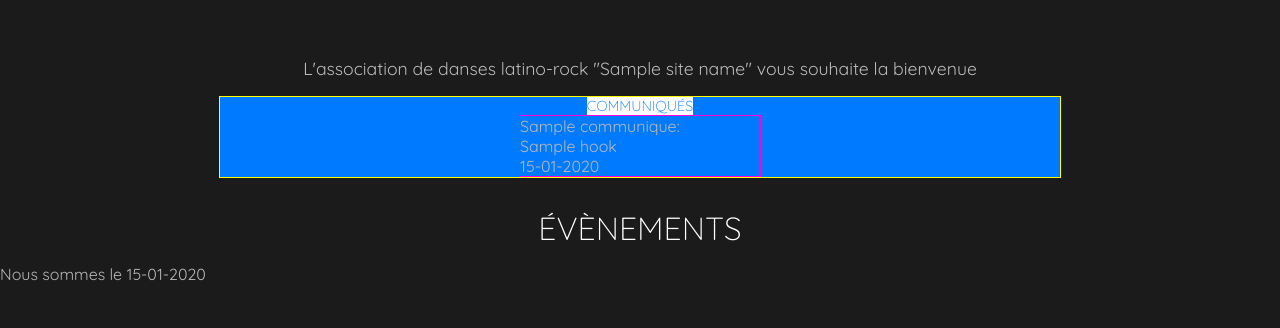
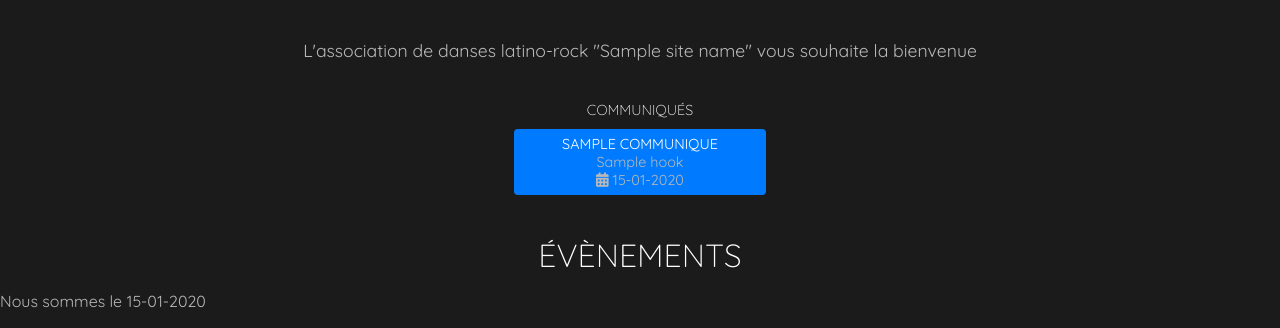
Before and after one commit to Eric-SCHEFFER/blueangels2.0, a Symfony app: template templates/home.html.twig in a window 1280 px wide. Shown: the part 204-532 px from the top of the page. Run offline with Twig, Linux system fonts and the light colour scheme; the template is opened without the code that fills it: most values are stand-ins (such as "Sample title", 1, 10 or a date in 2020); some libraries are stand-ins or nearby versions.

Commit message:
front: Restylage homePage Communiqués2

```diff
--- a/public/css/communiquesPanel.css
+++ b/public/css/communiquesPanel.css
@@ -1,93 +1,34 @@
 .communiques-panel {
-   position: relative;
-   max-width: 840px;
-   margin: auto;
-   border: yellow 1px solid;
+   /* border: yellow 1px solid; */
+   font-size: .9em;
+   padding: 0;
+   margin-top: 40px;
 }
 
 .communiques-panel h3.titre {
-   margin: auto;
-   padding: 0;
-   font-size: .9em;
-   width: max-content;
-   background-color: white;
+   margin: 0;
+   font-size: inherit;
+   /* border: yellow 1px solid; */
 }
 
 .communiques-panel .cards-wrapper {
    display: flex;
    justify-content: center;
    flex-wrap: wrap;
-
-
 }
 
 .communiques-panel .card {
-   width: 240px;
-   border: rgb(255, 0, 221) 1px solid;
-
-}
-
-
-
-
-/* .communiques .bloc-cards {
-   position: relative;
    display: flex;
    flex-direction: column;
    align-items: center;
-   padding: 0px 0 0 0;
-   border: #ff0000 1px solid;
-   border-radius: 3px;
-   padding: 0;
-   color: rgb(214, 214, 214);
-   width: 300px;
+   width: 240px;
+   margin: 10px;
+   padding: 6px;
+   border-radius: 4px;
+   /* border: rgb(255, 0, 221) 1px solid; */
 }
 
-.communiques .events-notification,
-.communiques .card-communique {
-   font-size: .9em;
-   padding: 3px 0 3px 0;
-   border: rgb(17, 0, 255) 1px solid;
-   width: max-content;
-   display: flex;
-   flex-direction: row;
-   justify-content: center;
+.communiques-panel .card .titre {
+   text-transform: uppercase;
+   color: white;
 }
-
-.communiques .events-notification i,
-.communiques .card-communique i {
-   position: relative;
-   left: 4px;
-}
-
-.communiques .events-notification {
-   text-transform: capitalize;
-}
-
-.communiques .card-communique:hover,
-.communiques .events-notification:hover {
-   text-decoration: none;
-   color: #ffffff;
-}
-
-.communiques .titre {
-   text-transform: uppercase;
-   padding: 0 4px 0 0;
-   max-width: 120px;
-   overflow: hidden;
-   white-space: nowrap;
-   text-overflow: ellipsis;
-}
-
-.communiques .hook {
-   text-transform: capitalize;
-   max-width: 146px;
-   white-space: nowrap;
-   overflow: hidden;
-   text-overflow: ellipsis;
-} */
-
-/* .communiques .date {
-   font-style: italic;
-   color: #575757;
-} */
--- a/public/css/home.css
+++ b/public/css/home.css
@@ -8,6 +8,10 @@ section {
    padding: 0 12px 0 12px;
 }
 
+.bienvenue-panel p {
+   margin: 0;
+}
+
 .articles {
    /* background-color: #203246; */
 }
--- a/src/Controller/HomeController.php
+++ b/src/Controller/HomeController.php
@@ -37,7 +37,7 @@ class HomeController extends AbstractController
         // On récupère les articles
         $articles = $this->articlesRepository->findBy([], ['created_at' => 'DESC'], 3, 0);
         // On récupère les communiqués
-        $communiques = $this->communiqueRepository->findBy([], ['created_at' => 'DESC'], 3  , 0);
+        $communiques = $this->communiqueRepository->findBy([], ['created_at' => 'DESC'], 1  , 0);
         return $this->render('home.html.twig', [
             'menu_courant' => 'home',
             'eventsToCome' => $events[0],
--- a/templates/home.html.twig
+++ b/templates/home.html.twig
@@ -14,76 +14,35 @@
     <div class="bienvenue-panel">
         <p>L'association de danses latino-rock "{{ SiteName }}" vous souhaite la bienvenue</p>
     </div>
-
-    <div class="communiques-panel bg-blue">
-        <h3 class="titre blue">
+{# ================================================================= #}
+    <div class="communiques-panel">
+        <h3 class="titre">
             Communiqués
         </h3>
         <div class="cards-wrapper">
             {% for communique in communiques %}
                 <a href="">
-                    <div class="card">
+                    <div class="card bg-blue">
                         <div class="titre">
-                            {{ communique.getTitre() }}:
+                            {{ communique.getTitre() }}
                         </div>
                         <div class="hook">
                             {{ communique.getHook() }}
                         </div>
                         <div class="date">
+                            <i class="fas fa-calendar-alt"></i>
                             {{ communique.getCreatedAt()|date("d-m-Y") }}
                         </div>
-
-
-
-
-
-
                     </div>
                 </a>
             {% endfor %}
         </div>
     </div>
-
 {# ================================================================= #}
-    {# <section class="communiques"> #}
-        {# TODO: #}
-        {#
-            On affiche les derniers communiqués par ordre inverse de création (minimum: aucun, maximum: 3)
-            Chaque communiqués est cliquable, et renvoi vers la page du communiqué
-        #}
-        {# <div class="bloc-cards"> #}
-            {% set countAVenir = countTotalEventsToCome[0][1] %}
-            {% set countPasse = countTotalCompletedEvents[0][1] %}
-            {# Affiche le nbre d'events à venir dans une notification #}
-            {# <a class="events-notification" href="#events" title="Évènements à venir: {{ countAVenir }}">
-                Évènements à venir: {{ countAVenir }}
-                <span class="bt-extra-small-arrow bt-color">
-                    <i class="fas fa-arrow-right fa-sm"></i>
-                </span>
-            </a> #}
-
-            {# {% for communique in communiques %}
-                <a class="card-communique" href="" title="{{ communique.getTitre() }} - {{ communique.getHook() }} - Mise à jour: {{ communique.getCreatedAt()|date("d-m-Y") }}">
-                    <div class="titre">
-                        {{ communique.getTitre() }}:
-                    </div>
-                    <div class="hook">
-                        {{ communique.getHook() }}
-                    </div> #}
-                    {# <div class="date">
-                        {{ communique.getCreatedAt()|date("d-m-Y") }}
-                    </div> #}
-                    {# <span class="bt-extra-small-arrow bt-color">
-                        <i class="fas fa-arrow-right fa-sm"></i>
-                    </span>
-                </a> #}
-            {# {% endfor %} #}
-        {# </div> #}
-    {# </section> #}
 
 
-
-{# ================================================================= #}
+{% set countAVenir = countTotalEventsToCome[0][1] %}
+{% set countPasse = countTotalCompletedEvents[0][1] %}
 
     <section class="events" id="events">
         {#
@@ -92,13 +51,11 @@
             Chaque évènement est cliquable, et renvoi vers la page de l'évènement
         #}
 
-
         <h1>Évènements</h1>
         {# Provisoire, pour tester les dates #}
         <p>Nous sommes le {{ today|date("d-m-Y") }}</p>
 
         <div class="bloc-cards">
-
             {# On affiche les evènements futurs #}
             {% if not eventsToCome is empty %}
                 {% for eventToCome in eventsToCome %}
@@ -141,7 +98,7 @@
                     </div>
                 {% endfor %}
             {% endif %}
-
+            {# ====================================================== #}
             {# On affiche les évènements passés #}
             {% if not completedEvents is empty %}
                 {% for completedEvent in completedEvents %}
```
